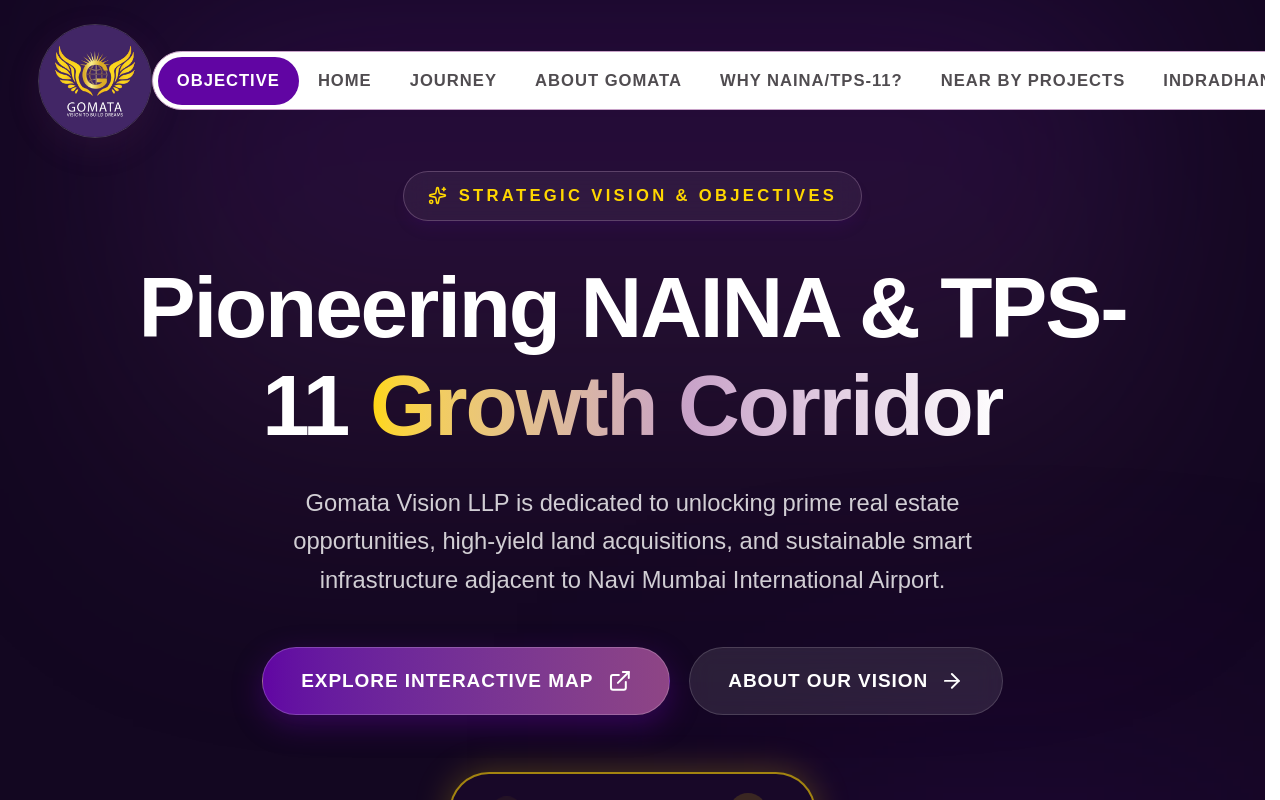
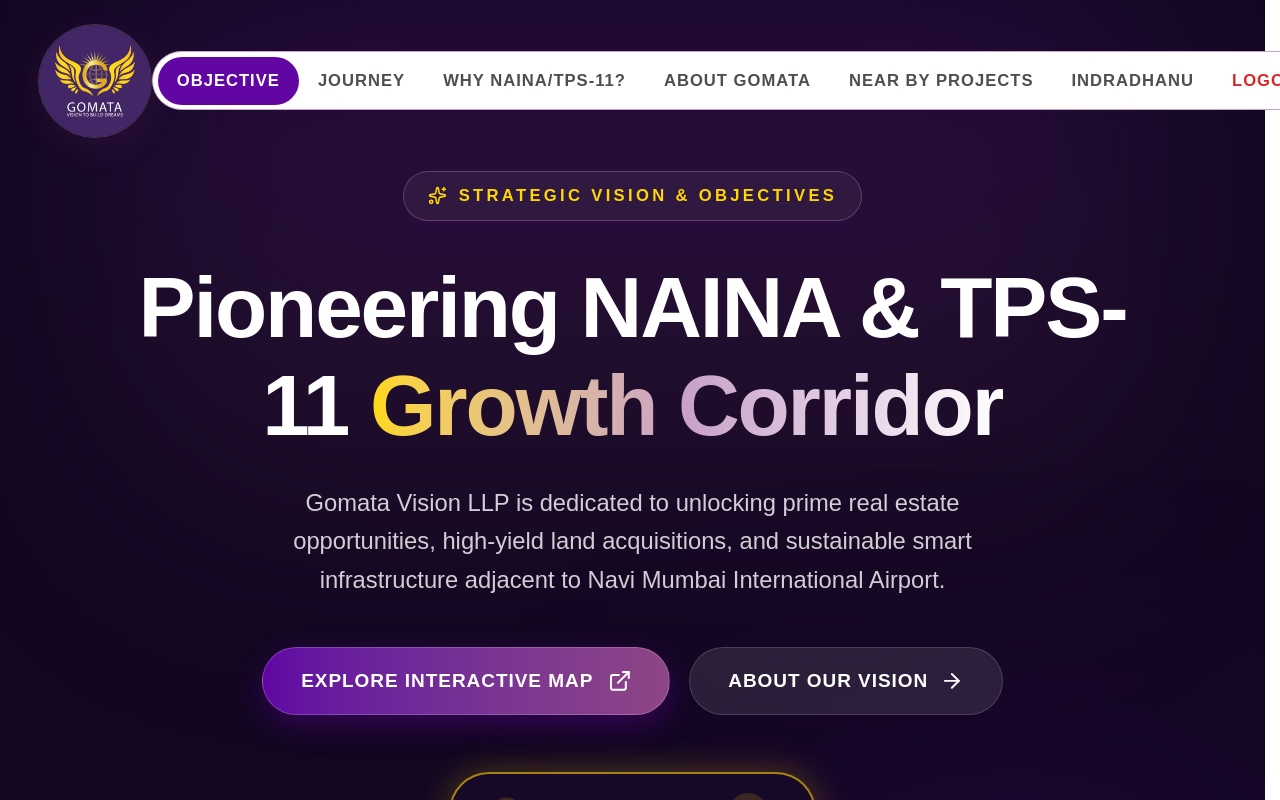
Before and after one commit to fortunemarketingmedia-cmd/gomata-presentation, a Next.js app: page / in a window 1280 px wide. Shown: the top 800 px of the page. Built offline with nearby package versions, Linux system fonts and the light colour scheme.

Commit message:
remove intro video gate from Objective 1st page so video only plays on Home map page

```diff
--- a/src/app/page.tsx
+++ b/src/app/page.tsx
@@ -3,7 +3,6 @@
 import Image from "next/image";
 import Link from "next/link";
 import Navbar from "@/components/Navbar";
-import IntroGate from "@/components/IntroGate";
 import {
   Target,
   TrendingUp,
@@ -68,8 +67,7 @@
   };
 
   return (
-    <IntroGate>
-      <main className="min-h-screen bg-[#130721] text-white selection:bg-[#6105A3] selection:text-white relative overflow-hidden">
+    <main className="min-h-screen bg-[#130721] text-white selection:bg-[#6105A3] selection:text-white relative overflow-hidden">
         <Navbar />
 
         {/* Ambient Background Glows */}
@@ -255,6 +253,5 @@
           </div>
         </section>
       </main>
-    </IntroGate>
   );
 }
--- a/src/components/Navbar.tsx
+++ b/src/components/Navbar.tsx
@@ -11,21 +11,18 @@
     label: "Objective",
   },
   {
-    href: "/home",
-    label: "Home",
-  },
-  {
     href: "/journey",
     label: "Journey",
+  },
+    {
+    href: "/project",
+    label: "Why NAINA/TPS-11?",
   },
   {
     href: "/about-gomata",
     label: "About Gomata",
   },
-  {
-    href: "/project",
-    label: "Why NAINA/TPS-11?",
-  },
+
   {
     href: "/near-by-project",
     label: "Near by Projects",
```
